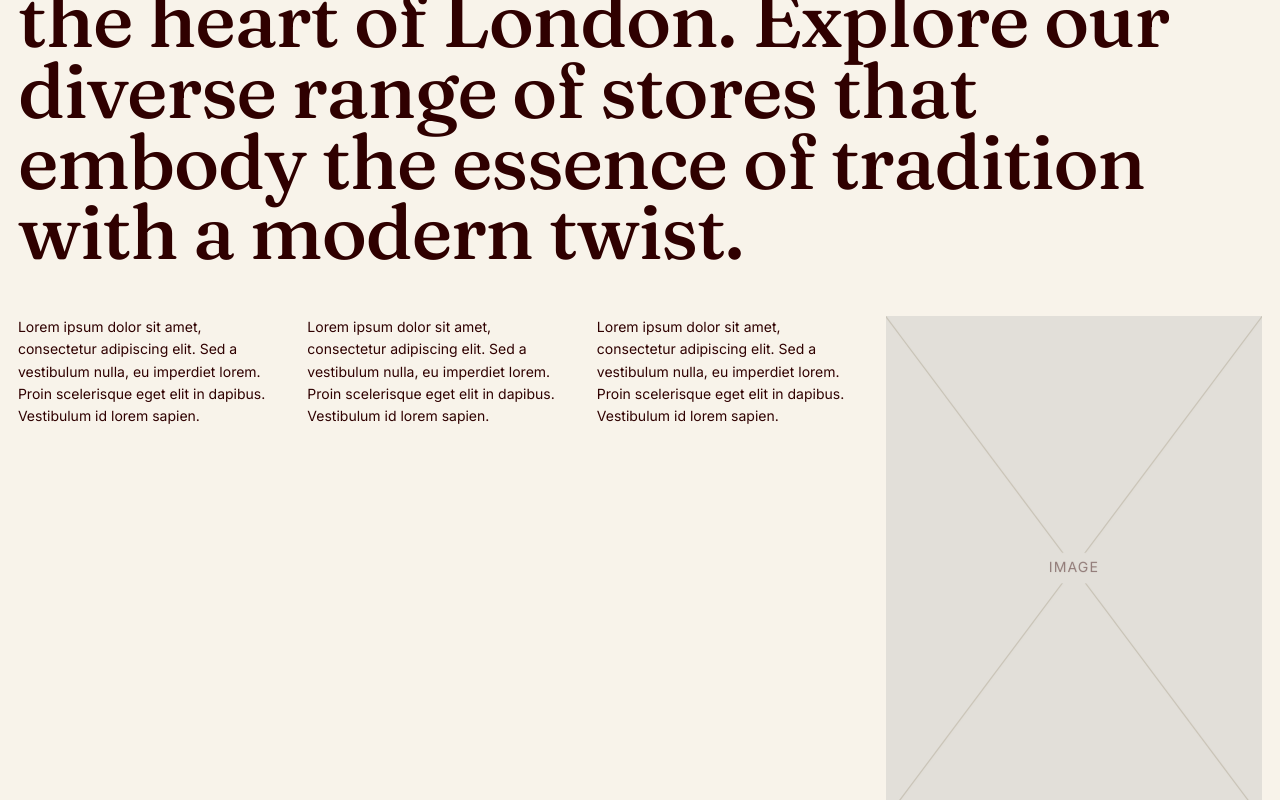
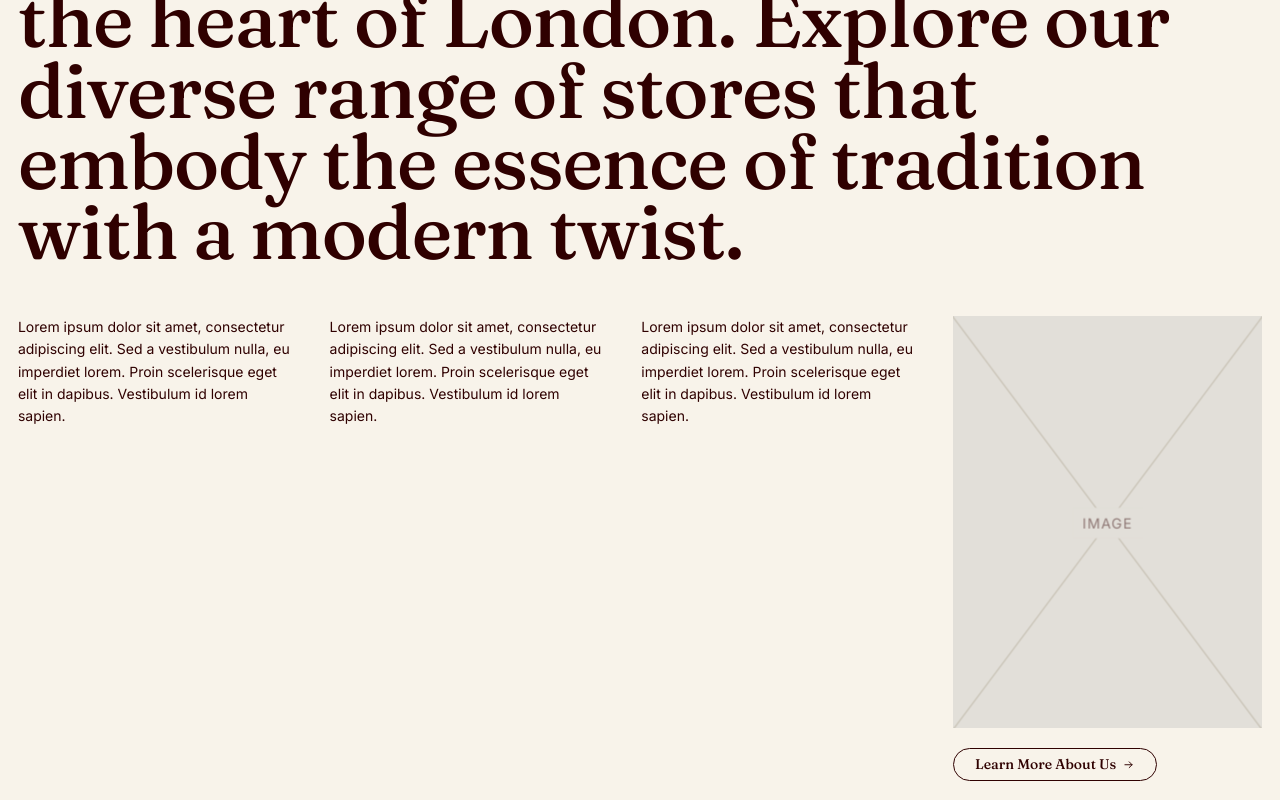
Before and after one commit to ejlson/Maginhawa, a Next.js app: page / in a window 1280 px wide. Shown: the part 3433-4233 px from the top of the page. Built offline with nearby package versions, Linux system fonts and the light colour scheme; a web font is replaced by a local one.

Commit message:
WhoWeAre: use small Learn More About Us button
Co-Authored-By: Claude Opus 4.8 (1M context) <noreply@anthropic.com>

```diff
--- a/components/WhoWeAre.tsx
+++ b/components/WhoWeAre.tsx
@@ -35,7 +35,7 @@ export default function WhoWeAre() {
             <Parallax inset ratio="3 / 4" speed={0.16}>
               <Placeholder label="Image" />
             </Parallax>
-            <MagneticButton label="Learn More About Us" theme="light" />
+            <MagneticButton label="Learn More About Us" theme="light" small />
           </Reveal>
         </div>
       </div>
```
